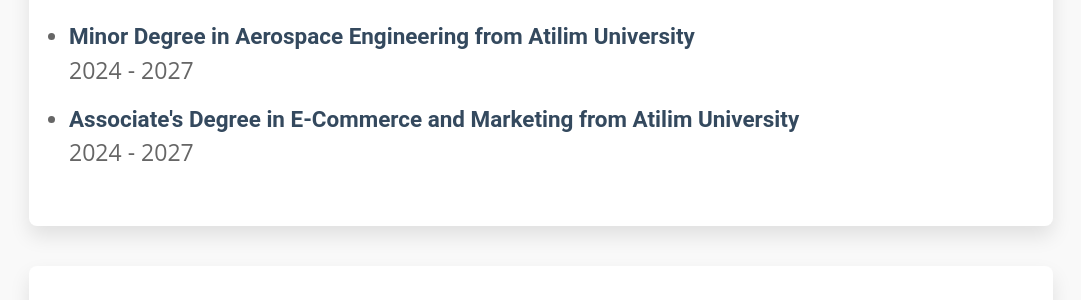
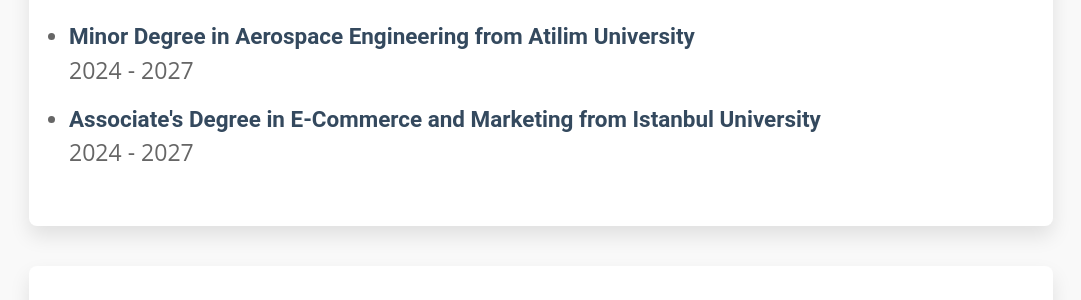
Before and after one commit to adsum0/adsum0.github.io, a Jekyll site: the page built from index.html, in a window 1280 px wide and 900 px high, scrolled down 914 px. Shown: the part 154-454 px from the top of the window, without its empty margins (99-1180 px from the left). Built offline with Jekyll 4.4.1, drawn with Linux system fonts in a browser that asks for light colours.

Commit message:
Update _config.yml

```diff
--- a/_config.yml
+++ b/_config.yml
@@ -42,7 +42,7 @@
       university: Atilim University
       time: 2024 - 2027
     - degree: Associate's Degree in E-Commerce and Marketing
-      university: Atilim University
+      university: Istanbul University
       time: 2024 - 2027
 
 projects:
```
